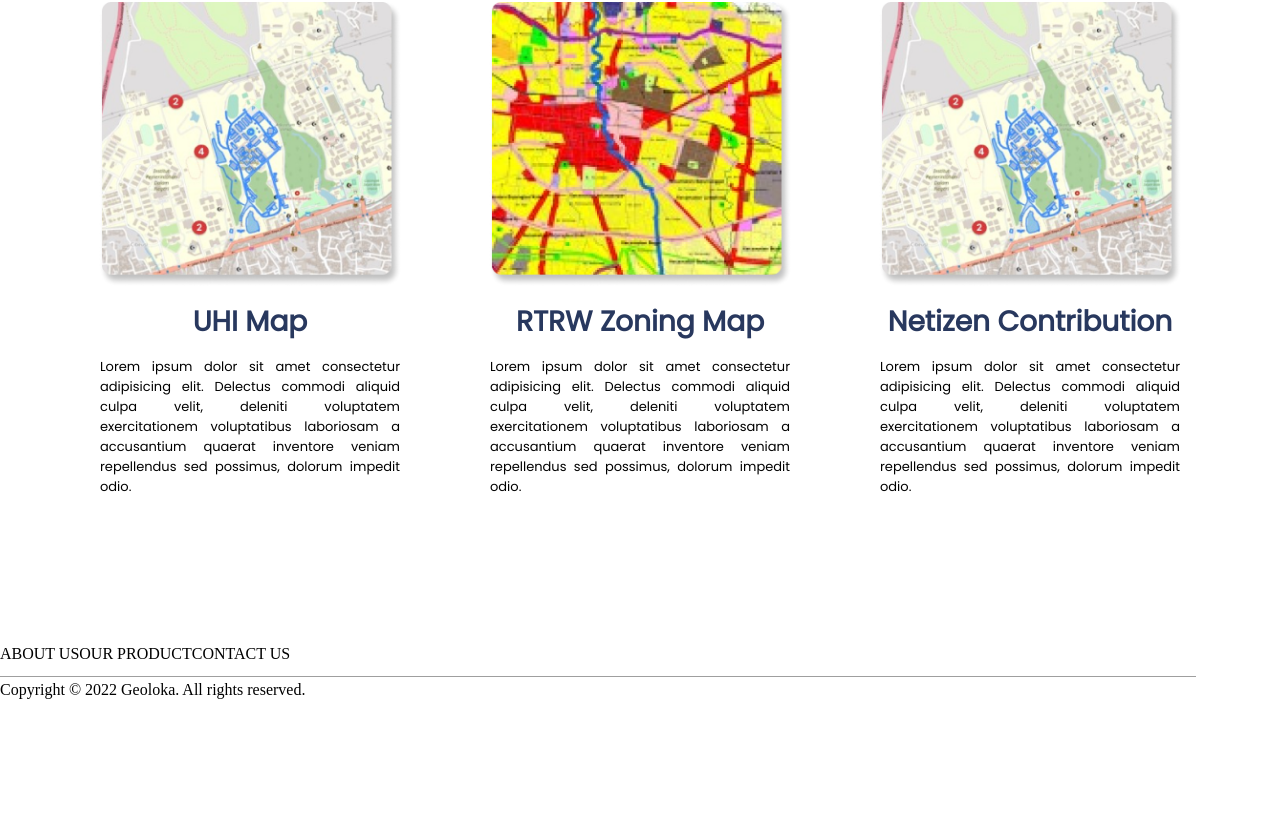
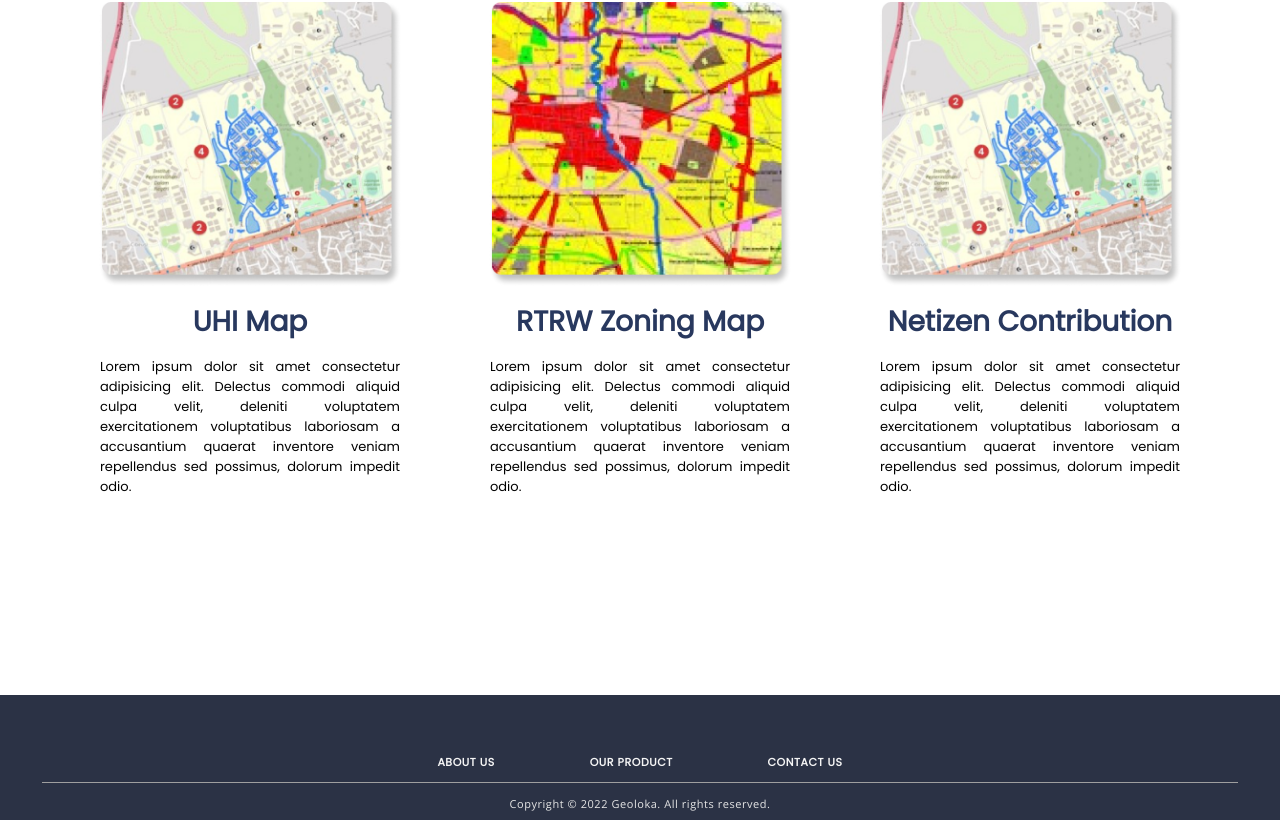
Before and after one commit to samdyra/urban-guacamole, a React (Create React App) app: page / in a window 1280 px wide. Shown: the part 955-1775 px from the top of the page. Before the commit the page ends 1654 px from the top, so only its background shows below. Built offline with nearby package versions, Linux system fonts and the light colour scheme.

Commit message:
finishing footer

```diff
--- a/src/components/Footer/Footer.css
+++ b/src/components/Footer/Footer.css
@@ -0,0 +1,50 @@
+.footer-container {
+  height: 125px;
+  /* border: 3px red solid; */
+  display: flex;
+  flex-direction: column;
+  justify-content: flex-end;
+  background: #2b3245;
+  margin-top: 50px;
+}
+
+.footer-wrapper {
+  /* border: 3px red solid; */
+  display: flex;
+  flex-direction: column;
+  margin: 0 auto;
+  align-items: center;
+}
+
+.our-container {
+  display: flex;
+  /* border: 3px red solid; */
+  width: 500px;
+  justify-content: space-around;
+}
+
+.our-container a {
+  font-family: montserrat;
+  font-style: normal;
+  font-weight: 600;
+  font-size: 11px;
+  line-height: 118.5%;
+  text-align: center;
+  letter-spacing: 0.05em;
+  /* padding-right: 70px; */
+  color: #f5f5f5;
+  /* border: 3px red solid; */
+}
+
+.copyright-container {
+  font-family: opensans;
+  font-style: normal;
+  font-weight: 400;
+  font-size: 11px;
+  line-height: 118.5%;
+  margin-top: 10px;
+  margin-bottom: 10px;
+  letter-spacing: 0.05em;
+
+  color: #e5e5e5;
+}
--- a/src/screens/Home/HomeScreen.css
+++ b/src/screens/Home/HomeScreen.css
@@ -1,5 +1,5 @@
 .home-screen-container {
-  background-image: url("../../images/HomeBackgroundcolor.png");
+  background-image: url("../../images/HomeBackgroundcolor-min.png");
   background-color: #304163;
   background-repeat: no-repeat;
   background-size: cover;
```
Also changed, not shown: src/images/HomeBackgroundcolor-min.png (added).
